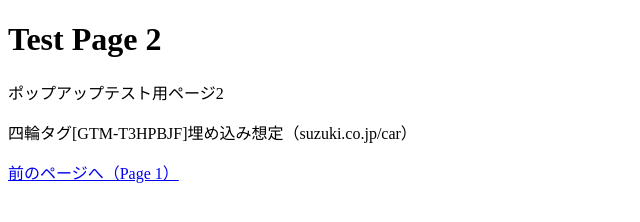
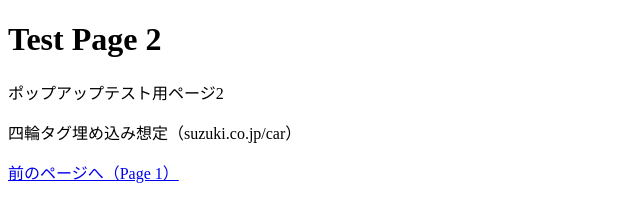
Before and after one commit to ws0914jwdm00a968-sys/popup-test, a plain HTML site: page page2.html in a window 1280 px wide. Shown: the whole page, without its empty margins (0-640 px from the left). Drawn offline with Linux system fonts and the light colour scheme.

Commit message:
Update page2.html

```diff
--- a/page2.html
+++ b/page2.html
@@ -21,7 +21,7 @@ j=d.createElement(s),dl=l!='dataLayer'?'&l='+l:'';j.async=true;j.src=
 <body>
   <h1>Test Page 2</h1>
   <p>ポップアップテスト用ページ2</p>
-  <p>四輪タグ[GTM-T3HPBJF]埋め込み想定（suzuki.co.jp/car）</p>
+  <p>四輪タグ埋め込み想定（suzuki.co.jp/car）</p>
   <!-- GTMタグAをここに貼る -->
     <!-- Google Tag Manager (noscript) -->
 <noscript><iframe src="https://www.googletagmanager.com/ns.html?id=GTM-5W2ZG94M"
```
